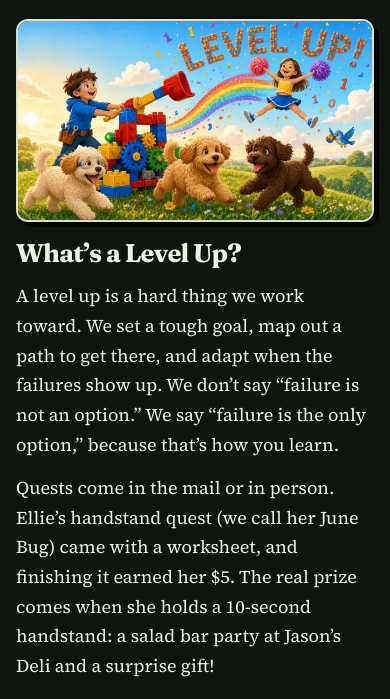
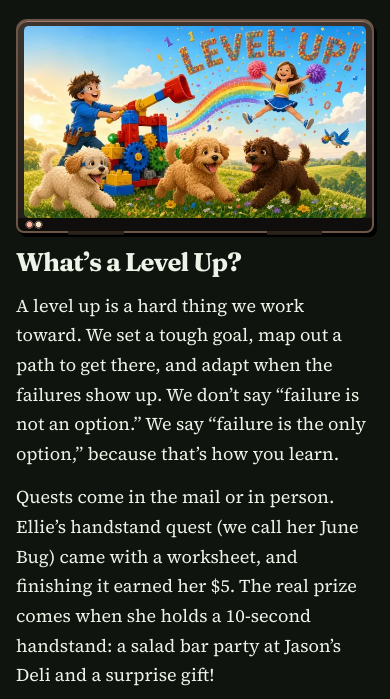
Before and after one commit to familylevelups/familylevelups.github.io, a plain HTML site: page index.html in a window 390 px wide. Shown: the part 132-831 px from the top of the page. Drawn offline with Linux system fonts and the light colour scheme.

Commit message:
Enlarge the desktop television and add a slim set on phones.
Give the wide layout an even column split, and frame the phone hero with a smaller version of the same cabinet.

Co-authored-by: KidRunComVC <KidRunComVC@users.noreply.github.com>

```diff
--- a/css/styles.css
+++ b/css/styles.css
@@ -312,8 +312,21 @@ h2 {
 
 .level-hero {
   display: block;
-  margin: 0 0 1.15rem;
+  position: relative;
+  margin: 0 0 1rem;
   max-width: 100%;
+  padding: 0.32rem 0.36rem 0.82rem;
+  background:
+    radial-gradient(circle at 0.72rem calc(100% - 0.4rem), var(--accent) 0 0.16rem, #6a5344 0.17rem 0.25rem, transparent 0.27rem),
+    radial-gradient(circle at 1.28rem calc(100% - 0.4rem), #f3e6cf 0 0.16rem, #6a5344 0.17rem 0.25rem, transparent 0.27rem),
+    repeating-linear-gradient(90deg, #0e0c0a 0 1px, transparent 1px 3px) right 0.4rem bottom 0.28rem / 0.85rem 0.26rem no-repeat,
+    linear-gradient(#100e0c, #100e0c) left bottom / 100% 0.82rem no-repeat,
+    linear-gradient(180deg, #3c342e 0%, #241c18 100%);
+  border: 2px solid #6b5648;
+  border-radius: 0.7rem 0.7rem 0.5rem 0.5rem;
+  box-shadow:
+    inset 0 1px 0 rgba(255, 180, 162, 0.55),
+    3px 4px 0 var(--shadow);
 }
 
 .level-hero img {
@@ -321,10 +334,38 @@ h2 {
   width: 100%;
   max-width: 100%;
   height: auto;
-  background: var(--bg-panel);
-  border: 2px solid var(--stroke);
-  border-radius: 0.75rem;
-  box-shadow: 5px 5px 0 var(--shadow);
+  background: #000;
+  border: 0;
+  border-radius: 0.28rem;
+  box-shadow:
+    inset 0 0 0 1px rgba(0, 0, 0, 0.72),
+    inset 0 0 10px rgba(0, 0, 0, 0.28);
+}
+
+.level-hero::before {
+  content: "";
+  position: absolute;
+  z-index: 1;
+  top: 0.32rem;
+  right: 0.36rem;
+  bottom: 0.82rem;
+  left: 0.36rem;
+  border-radius: 0.28rem;
+  background: linear-gradient(122deg, rgba(255, 255, 255, 0.18) 0%, rgba(255, 255, 255, 0.04) 16%, transparent 38%);
+  pointer-events: none;
+}
+
+.level-hero::after {
+  content: "";
+  position: absolute;
+  left: 14%;
+  right: 14%;
+  bottom: -0.22rem;
+  height: 0.22rem;
+  background:
+    linear-gradient(#2b231c, #2b231c) left / 22% 100% no-repeat,
+    linear-gradient(#2b231c, #2b231c) right / 22% 100% no-repeat;
+  pointer-events: none;
 }
 
 .family-entry p {
@@ -505,10 +546,15 @@ a.person-card:focus-visible {
 }
 
 @media (min-width: 900px) {
+  .page-head:has(+ .family-catalog .level-hero),
+  .family-catalog:has(.level-hero) {
+    width: min(1400px, calc(100% - 4rem));
+  }
+
   .family-entry:has(.level-hero) {
     display: grid;
-    grid-template-columns: minmax(0, 1.05fr) minmax(16rem, 0.95fr);
-    column-gap: 2.25rem;
+    grid-template-columns: minmax(0, 1fr) minmax(0, 1fr);
+    column-gap: 2rem;
     align-items: center;
     max-width: none;
   }
--- a/index.html
+++ b/index.html
@@ -34,8 +34,8 @@
       <section class="catalog wrap family-catalog" aria-labelledby="level-up-heading">
         <div class="family-entry">
           <picture class="level-hero">
-            <source type="image/webp" srcset="/assets/img/level-up-hero-640.webp 640w, /assets/img/level-up-hero-1024.webp 1024w" sizes="(min-width: 900px) 42vw, calc(100vw - 2rem)">
-            <img src="/assets/img/level-up-hero-1024.jpg" srcset="/assets/img/level-up-hero-640.jpg 640w, /assets/img/level-up-hero-1024.jpg 1024w" sizes="(min-width: 900px) 42vw, calc(100vw - 2rem)" width="1024" height="576" alt="Storybook illustration of a boy in goggles launching a toy-brick catapult while a girl in a cheer outfit flies through the sky with pom-poms above three playful Labradoodles, under brick letters that spell LEVEL UP!" loading="eager">
+            <source type="image/webp" srcset="/assets/img/level-up-hero-640.webp 640w, /assets/img/level-up-hero-1024.webp 1024w" sizes="(min-width: 900px) min(700px, 46vw), calc(100vw - 2rem)">
+            <img src="/assets/img/level-up-hero-1024.jpg" srcset="/assets/img/level-up-hero-640.jpg 640w, /assets/img/level-up-hero-1024.jpg 1024w" sizes="(min-width: 900px) min(700px, 46vw), calc(100vw - 2rem)" width="1024" height="576" alt="Storybook illustration of a boy in goggles launching a toy-brick catapult while a girl in a cheer outfit flies through the sky with pom-poms above three playful Labradoodles, under brick letters that spell LEVEL UP!" loading="eager">
           </picture>
           <div class="level-up-copy">
             <h2 id="level-up-heading">What’s a Level Up?</h2>
```
